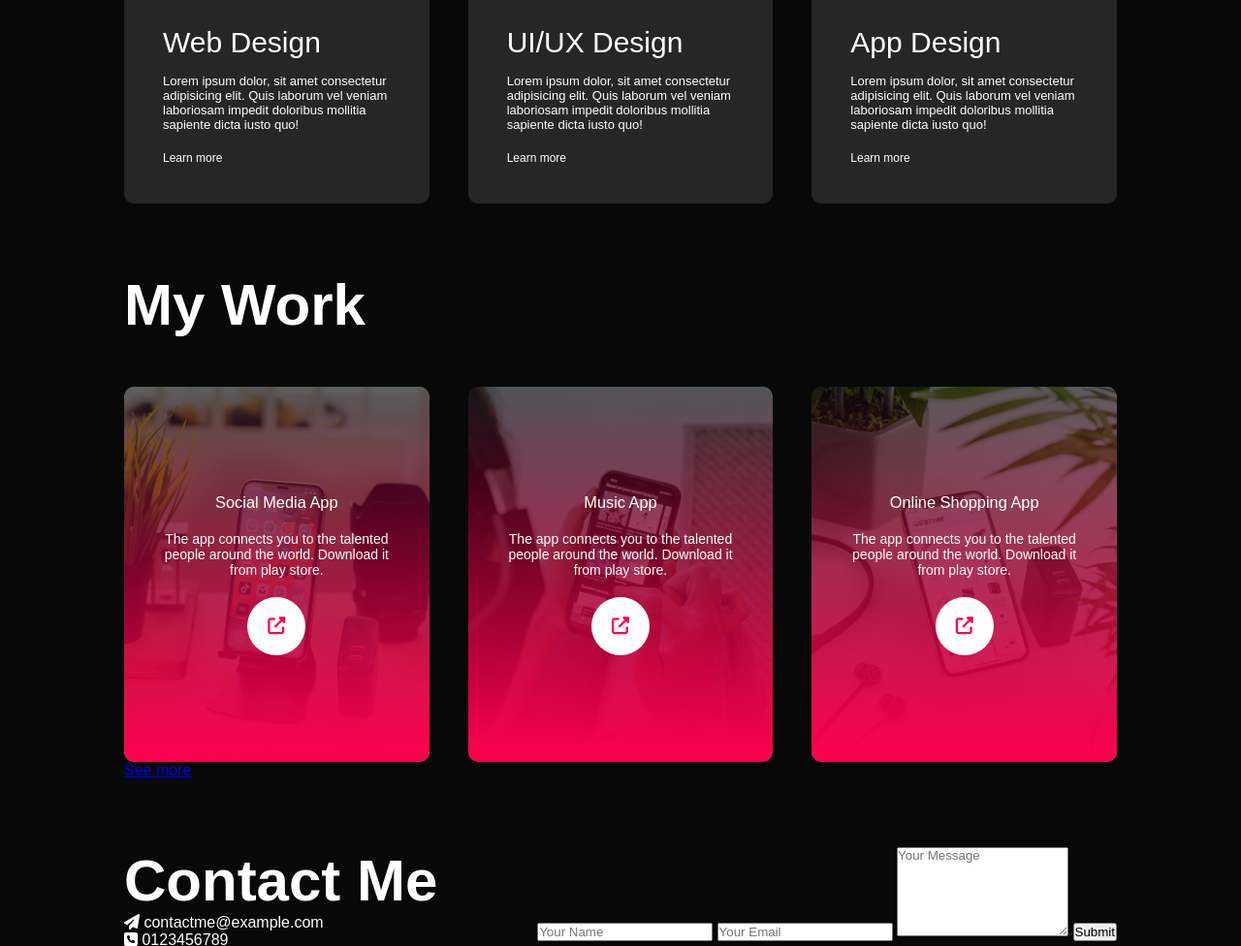
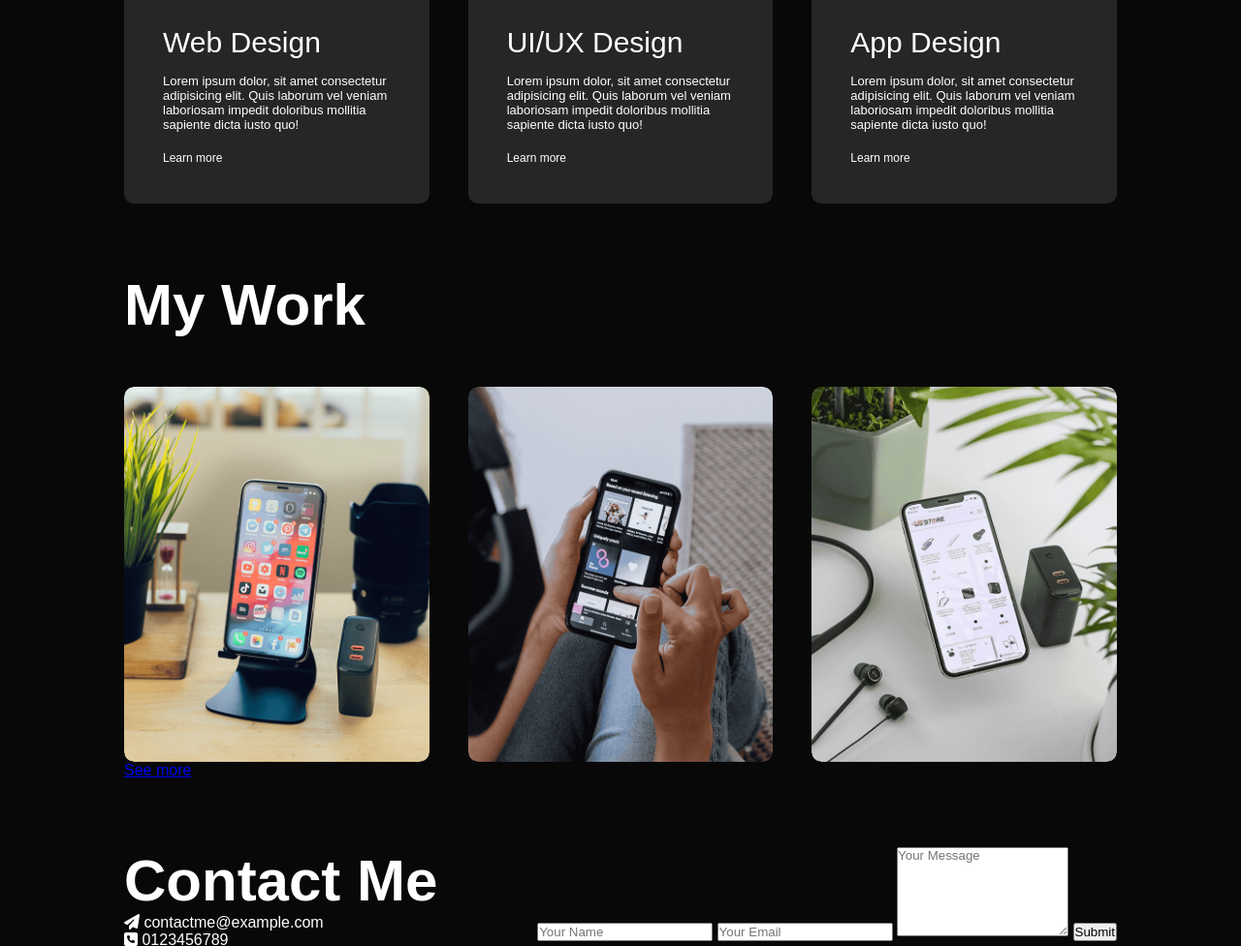
Before and after one commit to zubairjs/portfolio-website, a website: page index.html in a window 1280 px wide. Shown: the part 1672-2648 px from the top of the page at 97% size. Drawn offline with Linux system fonts and the light colour scheme.

Commit message:
Hide work layer by default and add transform animation to work img

```diff
--- a/style.css
+++ b/style.css
@@ -222,11 +222,12 @@ nav ul li a:hover::after {
   width: 100%;
   border-radius: 10px;
   display: block;
+  transition: transform 0.5s;
 }
 
 .layer {
   width: 100%;
-  height: 100%;
+  height: 0;
   background: linear-gradient(rgba(0, 0, 0, 0.6), #ff004f);
   border-radius: 10px;
   position: absolute;
@@ -259,3 +260,7 @@ nav ul li a:hover::after {
   border-radius: 50px;
   text-align: center;
 }
+
+.work:hover img {
+  transform: scale(1.1);
+}
```
